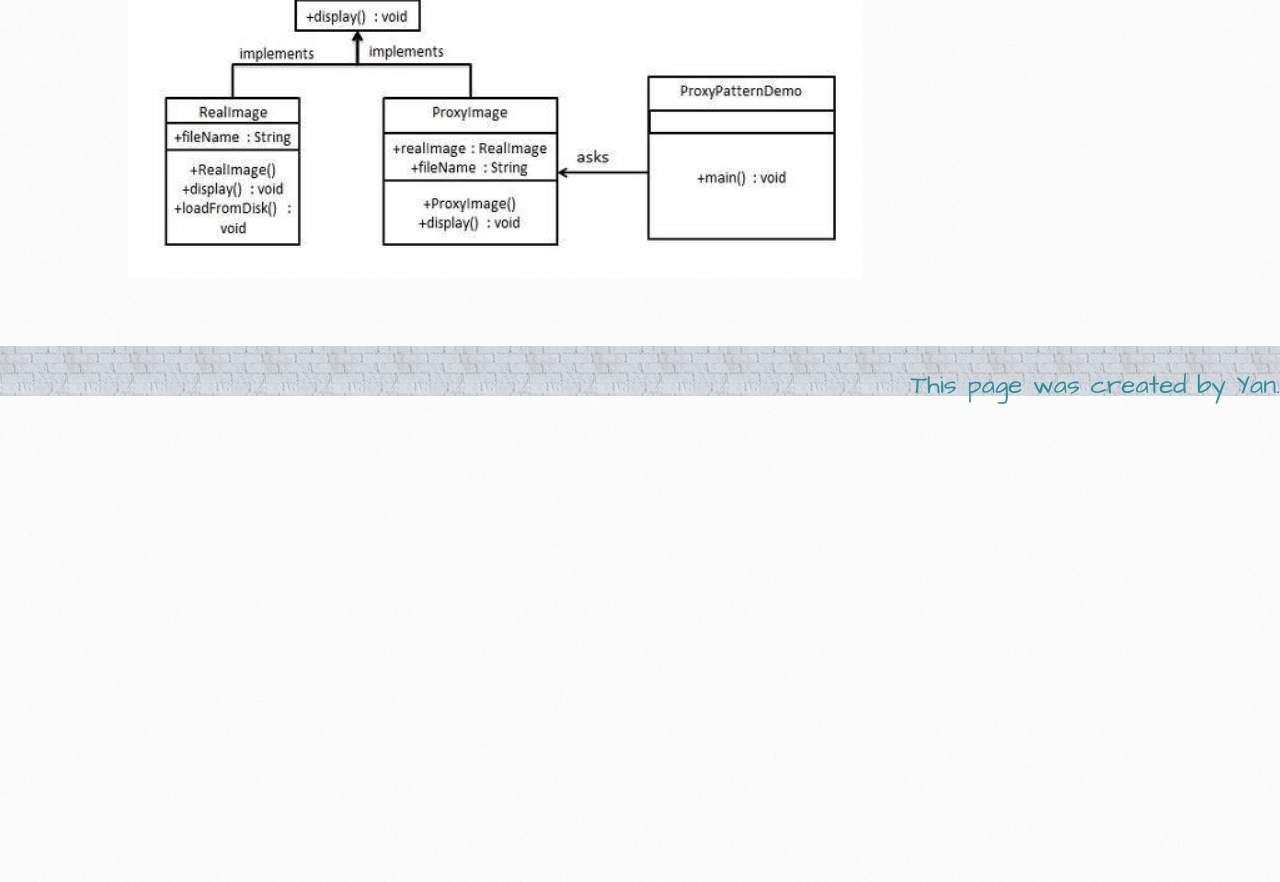
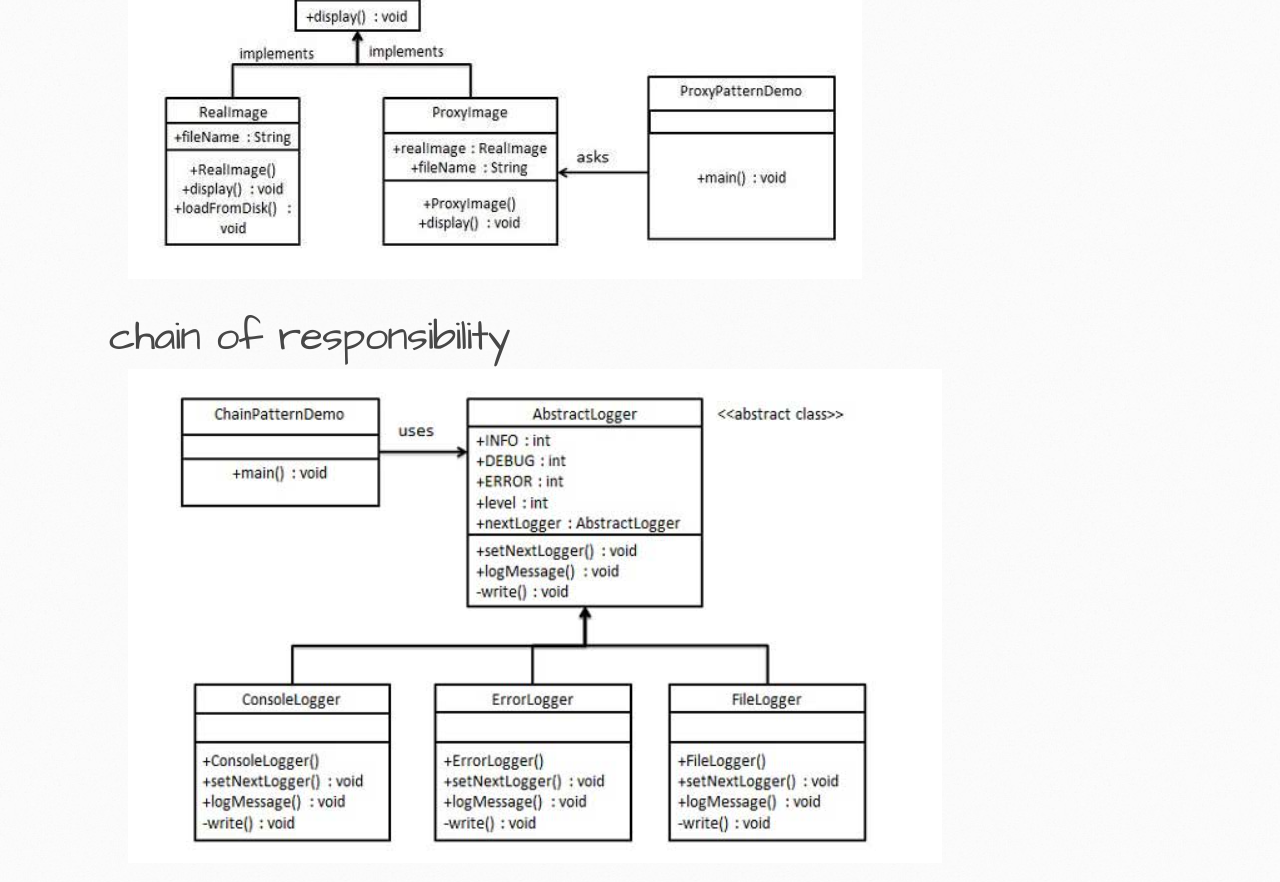
Before and after one commit to itcraftme/itcraftme, a Jekyll site: the page built from docs/it/designpattern.md, in a window 1280 px wide and 900 px high, scrolled down 7417 px. Shown: the top 882 px of the window. Built offline with Jekyll 4.4.1, drawn with Linux system fonts in a browser that asks for light colours; our own code applies the rules of GitHub Pages for plain Markdown files; before the commit the page ends 7822 px from its top, so only the background shows below that.

Commit message:
add chain of responsibility design pattern

```diff
--- a/docs/it/designpattern.md
+++ b/docs/it/designpattern.md
@@ -27,3 +27,5 @@
 ![fasade design pattern](./images/designpattern\fasade.png)
 # proxy
 ![proxy design pattern](./images/designpattern\proxy.png)
+# chain of responsibility
+![chain of responsibility design pattern](./images/designpattern\chainofresponsibility.png)
```
Also changed, not shown: docs/it/images/designpattern/chainOfResponsibility.png (added).
